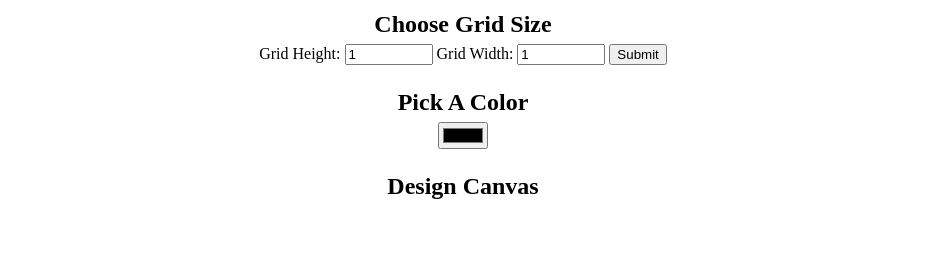
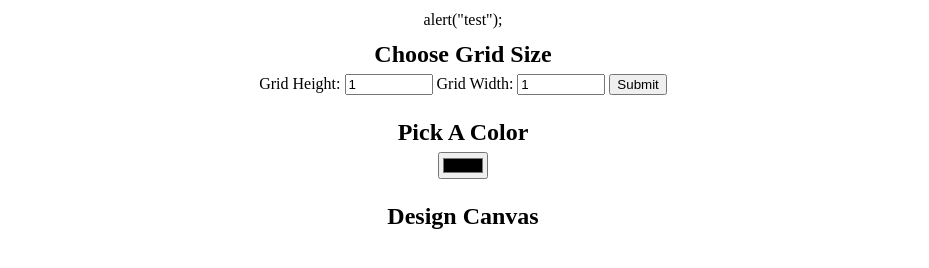
Before and after one commit to jjsoohoo/Pixel-Art-Maker, a plain HTML site: page index.html in a window 1280 px wide. Shown: the part 126-394 px from the top of the page, without its empty margins (177-1106 px from the left). Drawn offline with nearby package versions, Linux system fonts and the light colour scheme.

Commit message:
Update index.html

```diff
--- a/index.html
+++ b/index.html
@@ -10,7 +10,7 @@
 </head>
 <body>
     <h1>Lab: Pixel Art Maker</h1>
-
+    alert("test");
     <h2>Choose Grid Size</h2>
     <form id="sizePicker">
         Grid Height:
```
